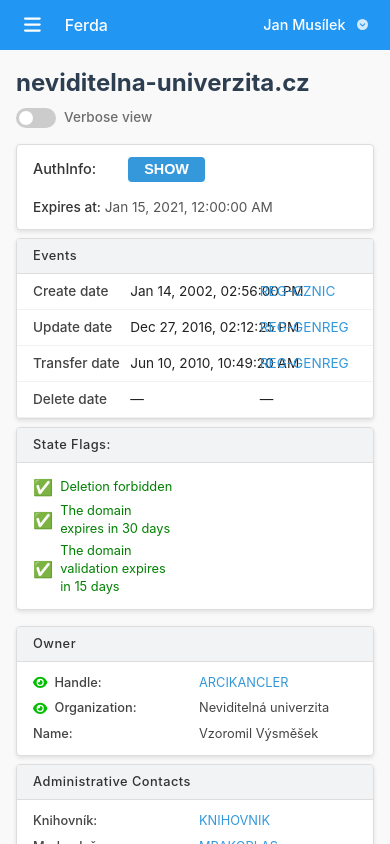
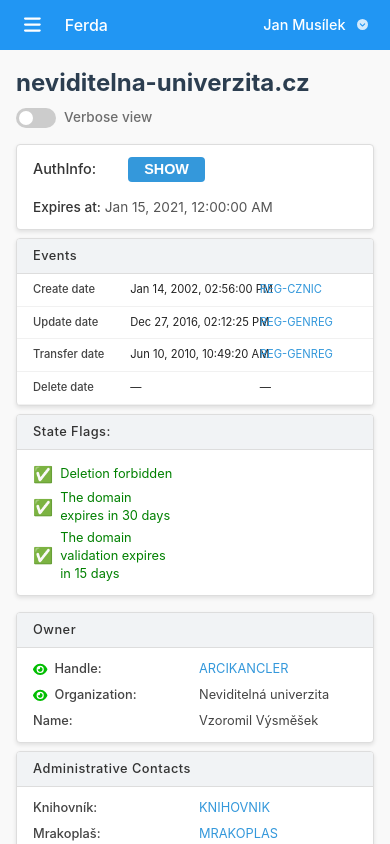
Before and after one commit to lukaskourilcz/secret-uni, a Vue app: page / in a window 390 px wide. Built offline with nearby package versions, Linux system fonts and the light colour scheme.

Commit message:
events font query fix

```diff
--- a/src/components/EventsTable.vue
+++ b/src/components/EventsTable.vue
@@ -97,4 +97,13 @@ function formatDate(dateStr) {
 .registrar-link:hover {
   text-decoration: underline;
 }
+
+@media (max-width: 480px) {
+
+  .table-row {
+  font-size: 0.7rem;
+
+  }
+}
+
 </style>
```
